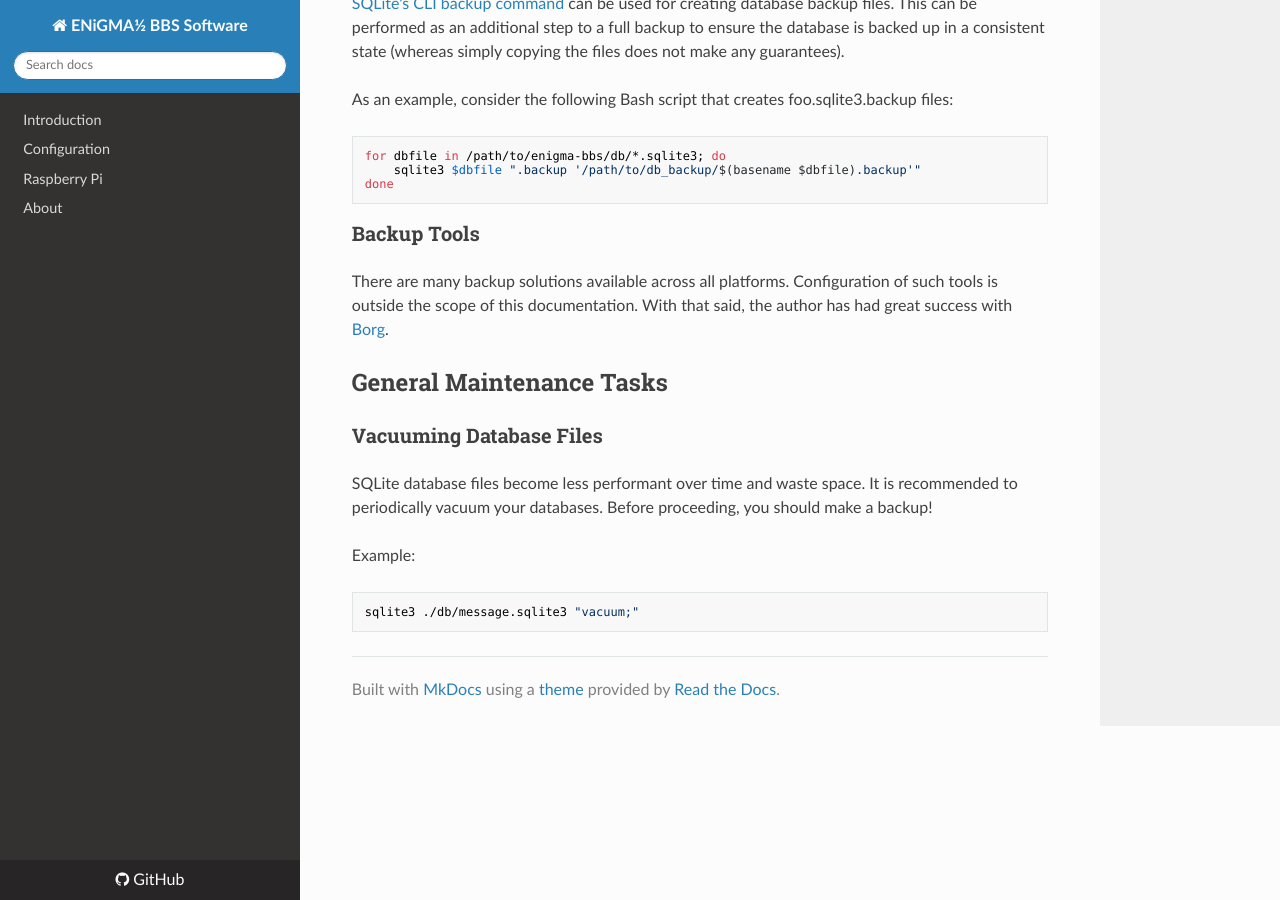
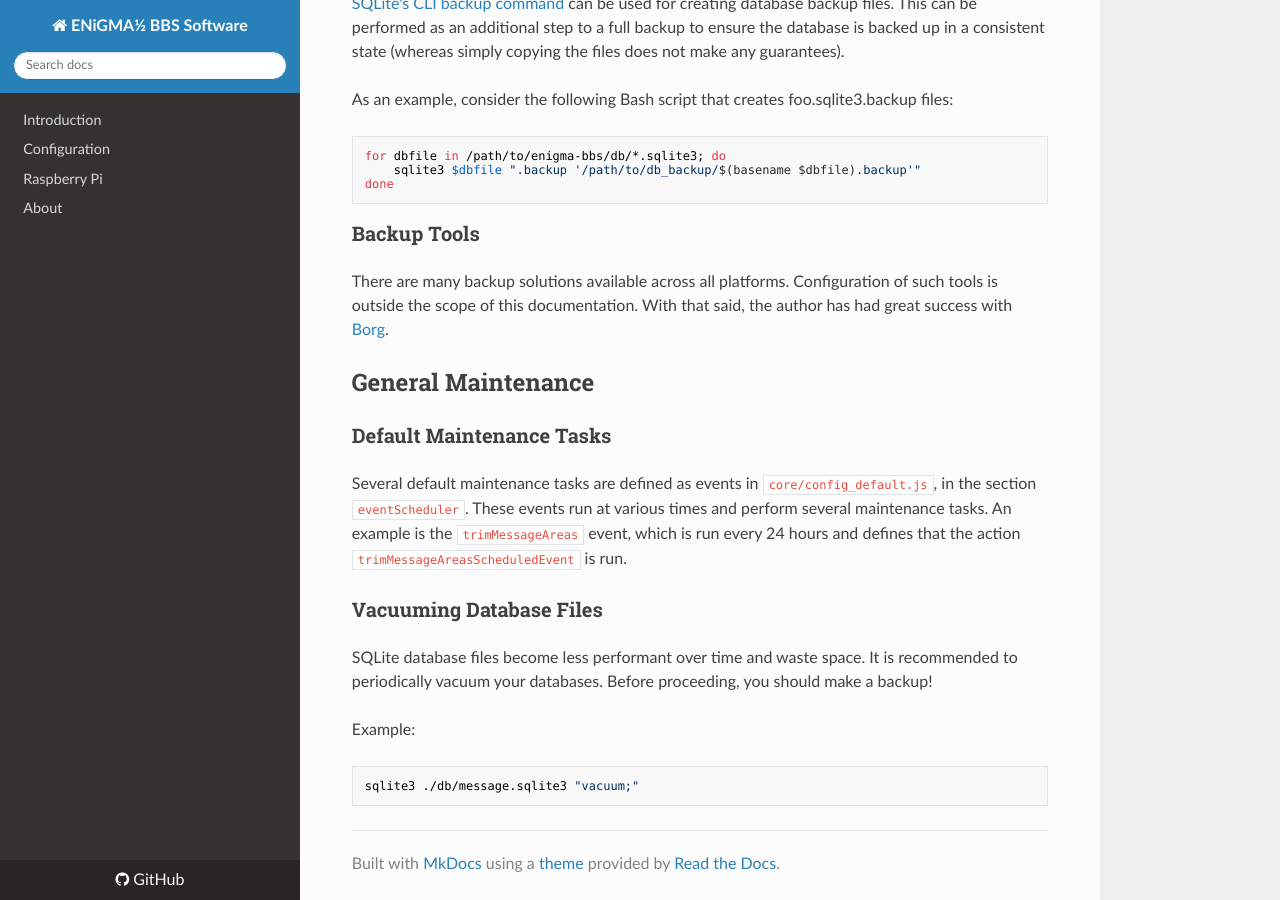
Before and after one commit to NuSkooler/enigma-bbs, an MkDocs documentation site: the page built from docs/_docs/admin/administration.md, in a window 1280 px wide and 900 px high, scrolled down 778 px. Built offline with MkDocs 1.6.1, drawn with Linux system fonts in a browser that asks for light colours; nearby versions of some CDN libraries; old or Windows-style settings are respelled for this version of MkDocs.

Commit message:
Default Maintenance Tasks in administration.md

```diff
--- a/docs/_docs/admin/administration.md
+++ b/docs/_docs/admin/administration.md
@@ -33,7 +33,10 @@ done
 ### Backup Tools
 There are many backup solutions available across all platforms. Configuration of such tools is outside the scope of this documentation. With that said, the author has had great success with [Borg](https://www.borgbackup.org/).
 
-## General Maintenance Tasks
+## General Maintenance
+### Default Maintenance Tasks
+Several default maintenance tasks are defined as events in `core/config_default.js`, in the section `eventScheduler`. These events run at various times and perform several maintenance tasks. An example is the `trimMessageAreas` event, which is run every 24 hours and defines that the action `trimMessageAreasScheduledEvent` is run.
+
 ### Vacuuming Database Files
 SQLite database files become less performant over time and waste space. It is recommended to periodically vacuum your databases. Before proceeding, you should make a backup!
 
```
Also changed, not shown: docs/_docs/messageareas/configuring-a-message-area.md (+1 -1 lines).
